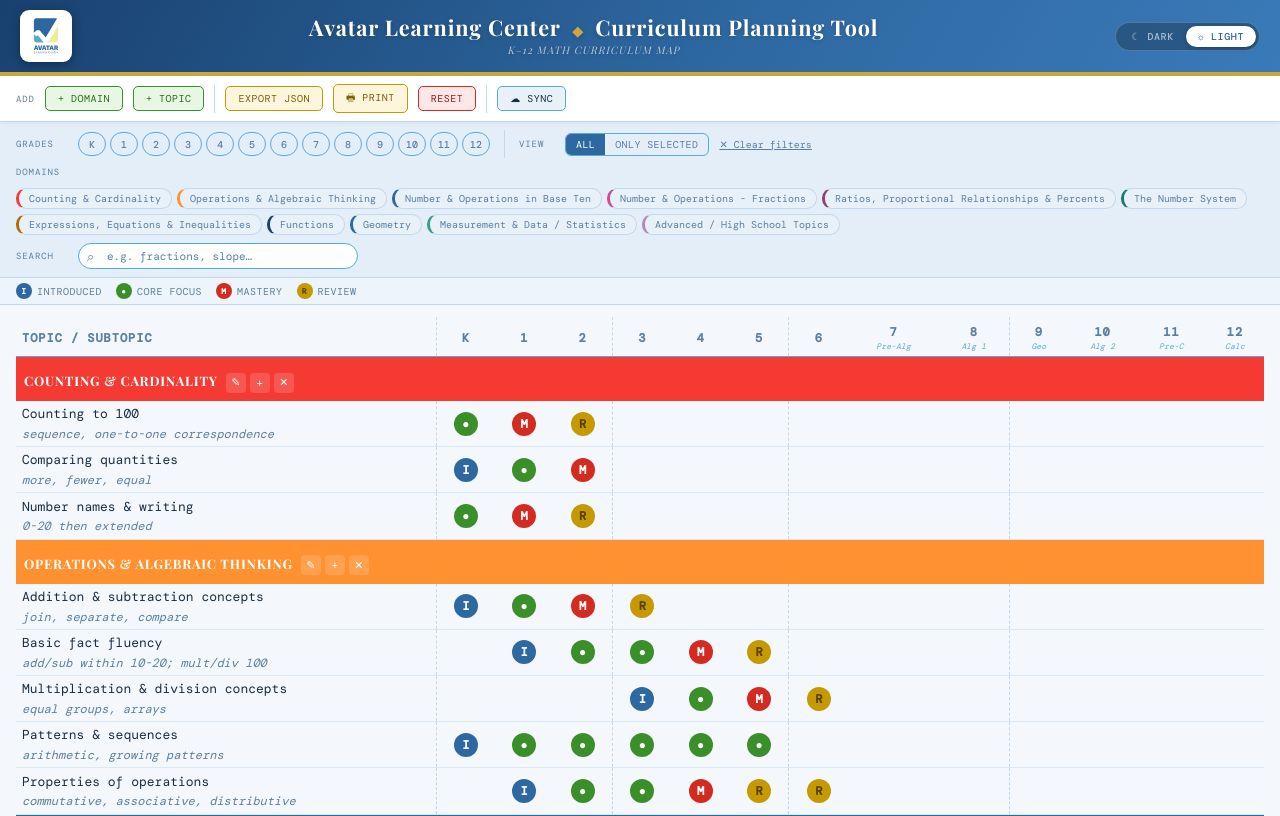
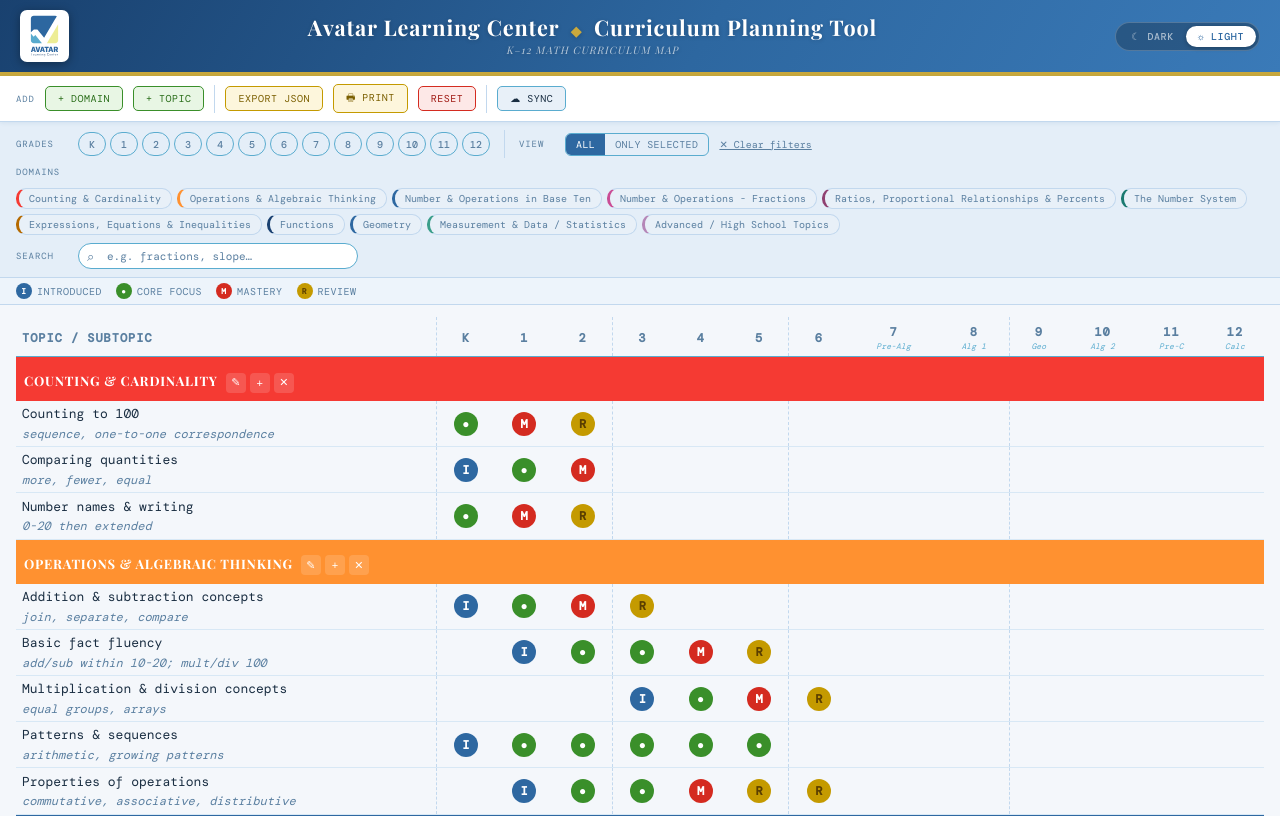
Before and after one commit to avatarmath-llc/curriculum-planning-tool, a plain HTML site: page index.html in a window 1280 px wide. Shown: the top 816 px of the page. Drawn offline with nearby package versions, Linux system fonts and the light colour scheme; a web font is replaced by a local one.

Commit message:
Reduce logo white frame padding so logo appears larger
Co-Authored-By: Claude Sonnet 4.6 <noreply@anthropic.com>

```diff
--- a/index.html
+++ b/index.html
@@ -266,7 +266,7 @@ footer a{color:var(--primary-lt);text-decoration:none;}
 
 <!-- BRAND BAR -->
 <div class="brand-bar">
-  <img src="Avatar Logo.svg" alt="Avatar Learning Center" style="height:52px;flex-shrink:0;border-radius:9px;background:white;padding:4px 6px;box-shadow:0 2px 10px rgba(0,0,0,.35);">
+  <img src="Avatar Logo.svg" alt="Avatar Learning Center" style="height:52px;flex-shrink:0;border-radius:7px;background:white;padding:1px 2px;box-shadow:0 2px 10px rgba(0,0,0,.35);">
   <div class="brand-spacer"></div>
   <div class="brand-title">Avatar Learning Center &nbsp;<span class="brand-sep">◆</span>&nbsp; Curriculum Planning Tool<span class="brand-sub">K–12 Math Curriculum Map</span></div>
   <div class="brand-spacer"></div>
```
